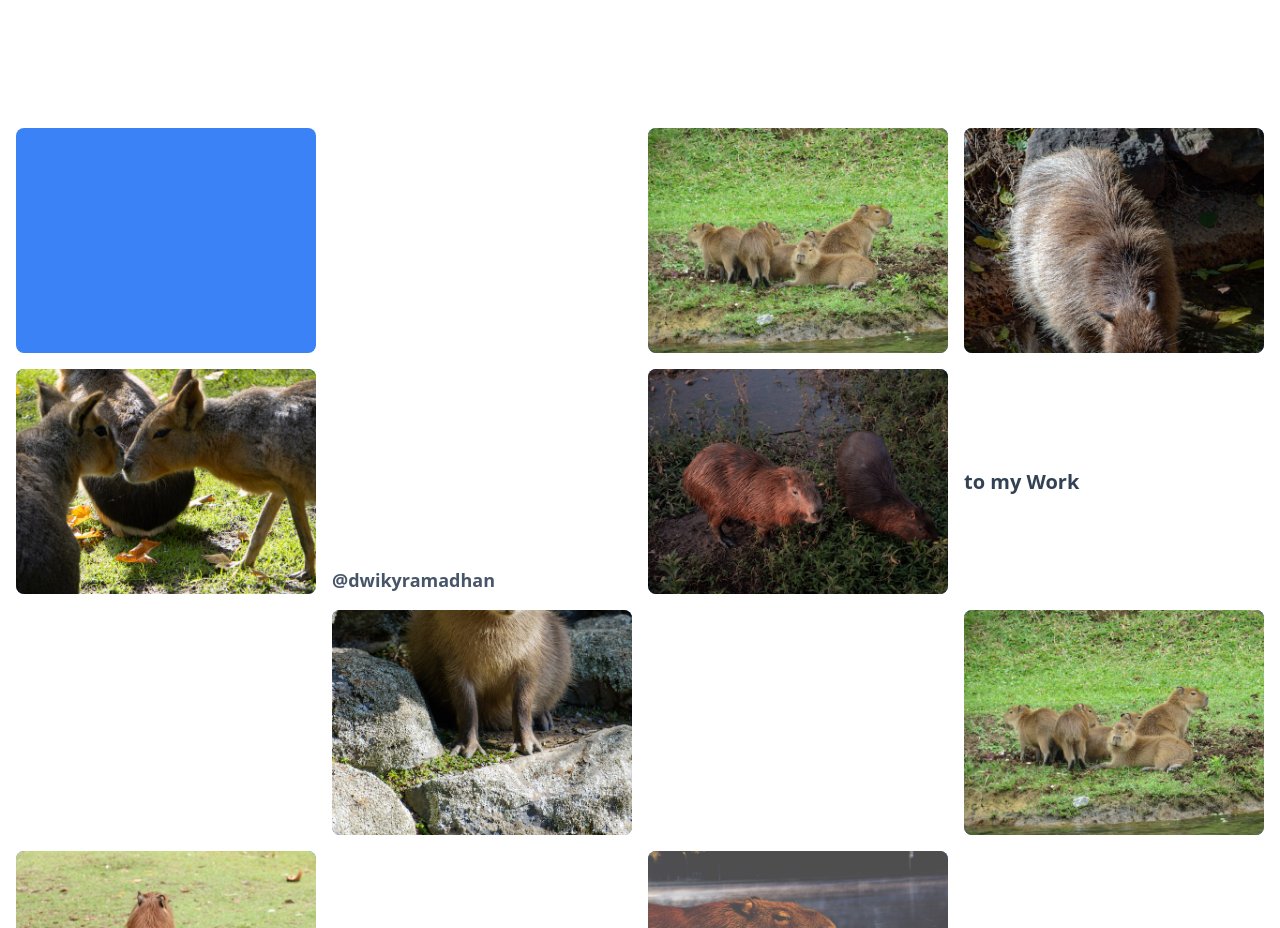
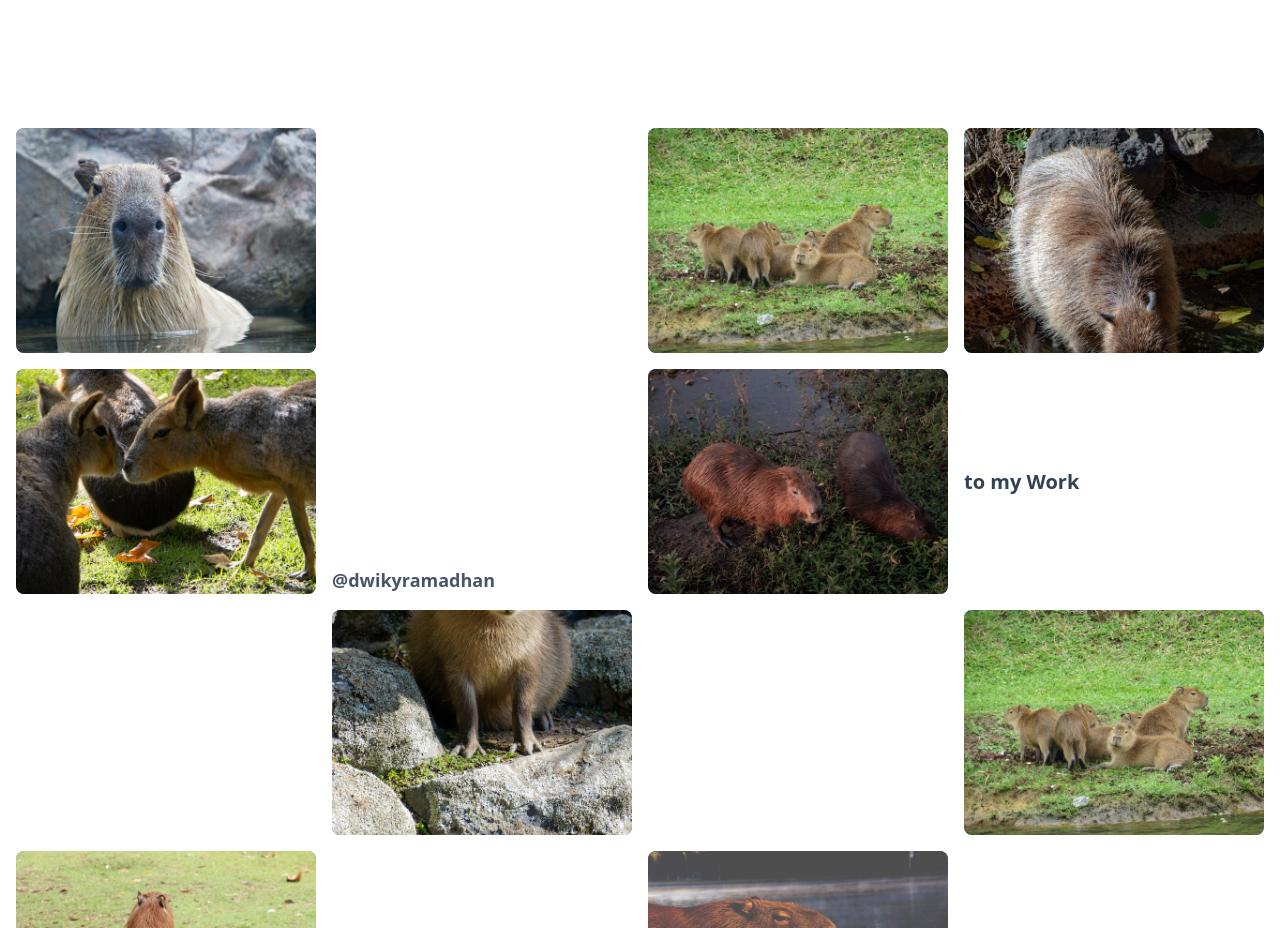
Before and after one commit to shuend/tailwind-test, a plain HTML site: page index.html in a window 1280 px wide. Shown: the part 5840-6768 px from the top of the page. Drawn offline with nearby package versions, Linux system fonts and the light colour scheme.

Commit message:
Grid : fix gambar no.1 tidak tampil

```diff
--- a/index.html
+++ b/index.html
@@ -186,7 +186,7 @@
     <div class="h-15 text-lg font-bold text-slate-600 md:col-start-2 md:row-start-2 md:flex"><span class="self-end">@dwikyramadhan</span></div>
 
     <div class="h-15 bg-blue-500 aspect-[4/3] rounded-lg md:aspect-[3/4] xl:aspect-[4/3] overflow-hidden group relative hover:scale-95 transition-all duration-500">
-      <div class="w-full h-full bg-[url('/img/grid/1.jpg') bg-cover bg-center absolute group-hover:scale-125 group-hover:rotate-12 transition-all duration-500"></div>
+      <div class="w-full h-full bg-[url('/img/grid/1.jpg')] bg-cover bg-center absolute group-hover:scale-125 group-hover:rotate-12 transition-all duration-500"></div>
     </div>
     <div class="h-15 bg-blue-500 aspect-[4/3] rounded-lg md:aspect-[3/4] xl:aspect-[4/3] md:col-start-3 overflow-hidden group relative hover:scale-95 transition-all duration-500">
       <div class="w-full h-full bg-[url('/img/grid/2.jpg')] bg-cover bg-center absolute group-hover:scale-125 group-hover:rotate-12 transition-all duration-500"></div>
@@ -213,7 +213,8 @@
       <div class="w-full h-full bg-[url('/img/grid/9.jpg')] bg-cover bg-center absolute group-hover:scale-125 group-hover:rotate-12 transition-all duration-500"></div>
     </div>
     <div class="h-15 bg-blue-500 aspect-[4/3] rounded-lg md:aspect-[3/4] xl:aspect-[4/3] md:col-start-3 overflow-hidden group relative hover:scale-95 transition-all duration-500">
-      <div class="w-full h-full bg-[url('/img/grid/10.jpg')] bg-cover bg-center absolute group-hover:scale-125 group-hover:rotate-12 transition-all duration-500"></div>
+      <div class="w-full h-full bg-[url('/img/grid/10.jpg')] bg-cover bg-center absolute group-hover:scale-125 group-hover:rotate-12 transition-all duration-500">
+      </div>
     </div>
   </div>
 
```
